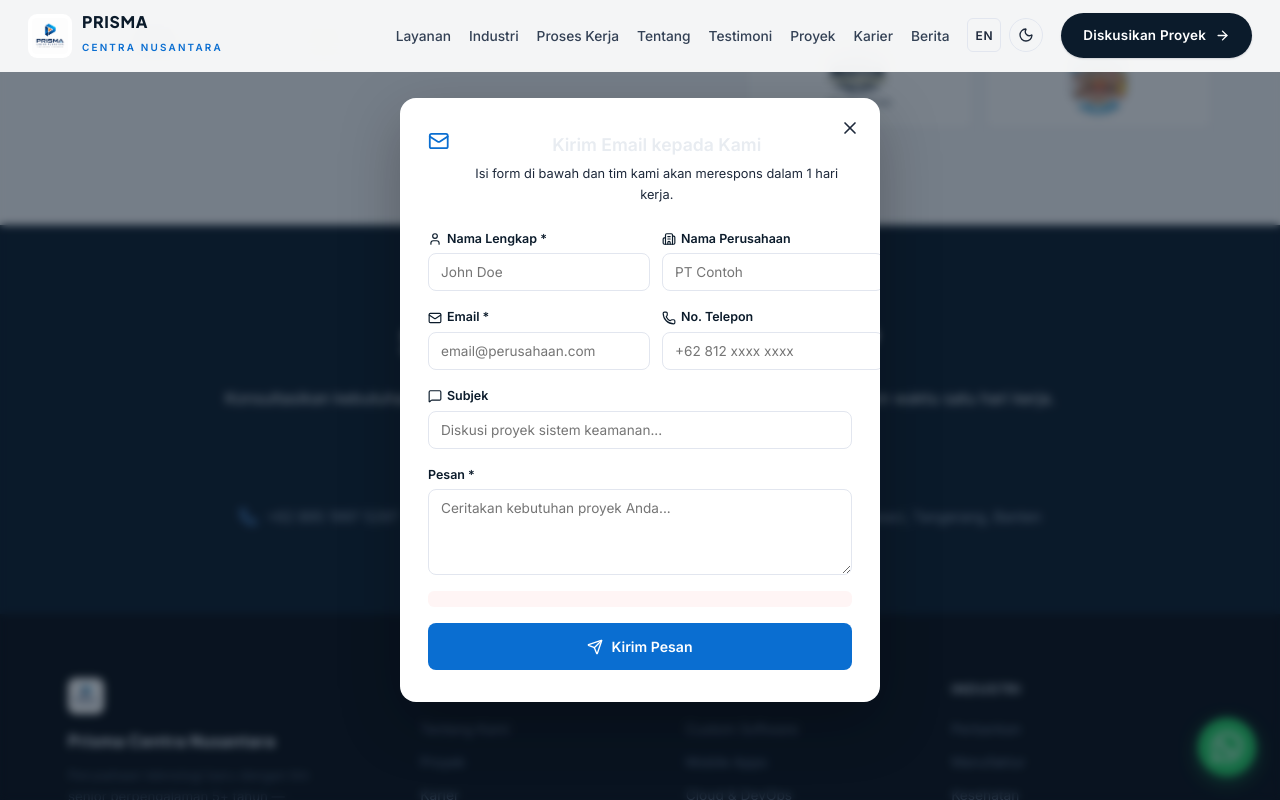
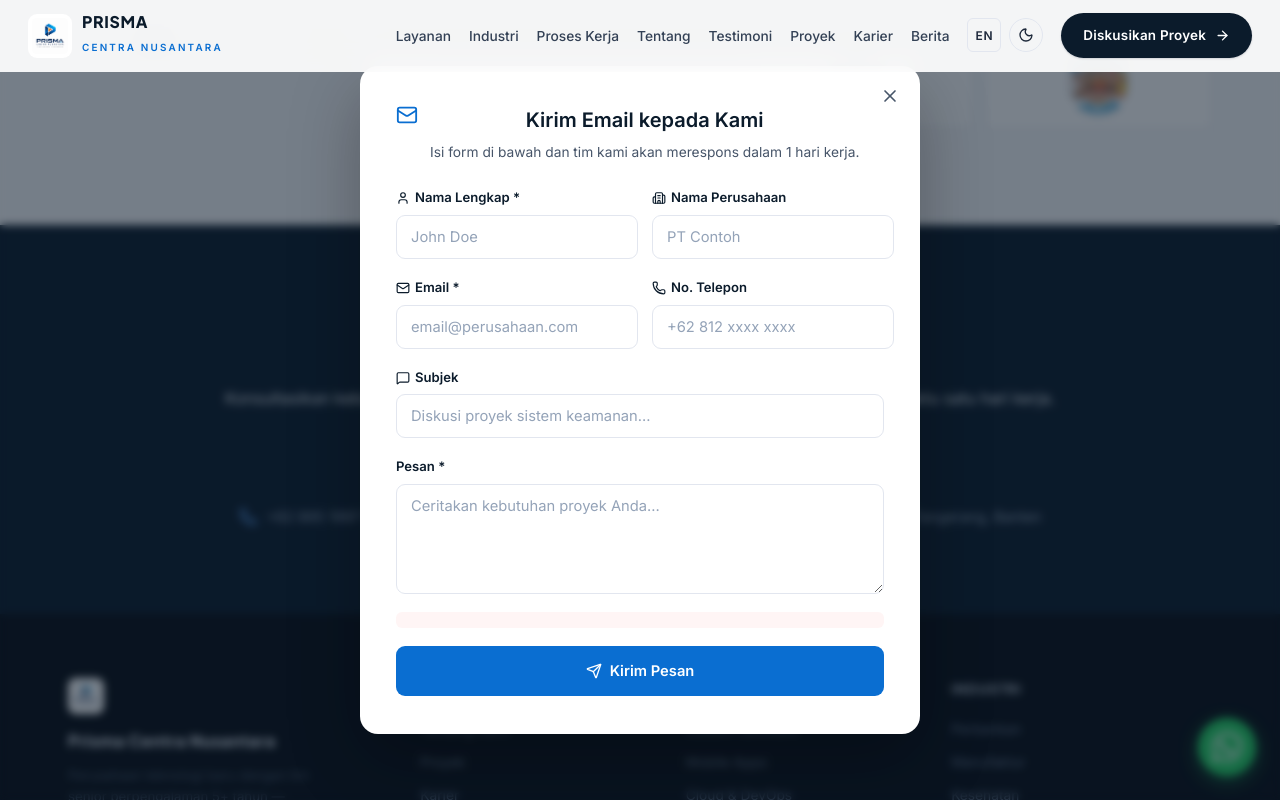
Before and after one commit to gerryajie/companyprisma, a React (Vite) app: page / in a window 1280 px wide. Both pictures are taken after a click on the button "Kirim Email kepada Kami". Shown: the part 5071-5871 px from the top of the page. Built offline with nearby package versions, Linux system fonts and the light colour scheme.

Commit message:
Fix modal light theme override and enlarge form

```diff
--- a/src/components/CareerApplyModal.jsx
+++ b/src/components/CareerApplyModal.jsx
@@ -97,8 +97,8 @@ export default function CareerApplyModal({ open, onClose, role, lang = 'id' }) {
             <div className="modal-header">
               <Mail size={22} style={{ color: 'var(--accent)' }} />
               <div>
-                <h3 id="career-modal-title" style={{ margin: 0, fontSize: '1.1rem' }}>{isEn ? 'Apply for' : 'Lamar posisi'} {role}</h3>
-                <p style={{ margin: '4px 0 0', fontSize: '.8rem', color: 'var(--ink-soft)' }}>{emailDisplay}</p>
+                <h3 id="career-modal-title" style={{ margin: 0, fontSize: '1.25rem' }}>{isEn ? 'Apply for' : 'Lamar posisi'} {role}</h3>
+                <p style={{ margin: '4px 0 0', fontSize: '.86rem', color: 'var(--ink-soft)' }}>{emailDisplay}</p>
               </div>
             </div>
             <form onSubmit={submit} className="modal-form">
--- a/src/components/EmailModal.jsx
+++ b/src/components/EmailModal.jsx
@@ -75,8 +75,8 @@ export default function EmailModal({ open, onClose }) {
             <div className="modal-header">
               <Mail size={22} style={{ color: 'var(--accent)' }} />
               <div>
-                <h3 id="email-modal-title" style={{ margin: 0, fontSize: '1.1rem' }}>{lang === 'id' ? 'Kirim Email kepada Kami' : 'Email Us'}</h3>
-                <p style={{ margin: '4px 0 0', fontSize: '.8rem', color: 'var(--ink-soft)' }}>
+                <h3 id="email-modal-title" style={{ margin: 0, fontSize: '1.25rem' }}>{lang === 'id' ? 'Kirim Email kepada Kami' : 'Email Us'}</h3>
+                <p style={{ margin: '4px 0 0', fontSize: '.86rem', color: 'var(--ink-soft)' }}>
                   {lang === 'id'
                     ? 'Isi form di bawah dan tim kami akan merespons dalam 1 hari kerja.'
                     : 'Fill out the form below and our team will respond within one business day.'}
--- a/src/site.css
+++ b/src/site.css
@@ -1281,6 +1281,9 @@ button { cursor: pointer; border: none; background: none; font: inherit; }
 }
 
 @media (max-width: 600px) {
+  .modal-overlay { padding: 12px; }
+  .modal-box { padding: 28px 20px; border-radius: 14px; max-height: 94vh; }
+  .form-row { grid-template-columns: 1fr; }
   .floating-wa { right: 16px; bottom: calc(16px + env(safe-area-inset-bottom, 0px)); width: 54px; height: 54px; }
   .careers-grid { grid-template-columns: 1fr; }
   .career-card { min-height: 0; }
@@ -1313,15 +1316,29 @@ button { cursor: pointer; border: none; background: none; font: inherit; }
   padding: 24px;
 }
 .modal-box {
+  /* Force light theme inside the dialog, even in dark mode */
+  --bg:        #F7F8FA;
+  --surface:   #FFFFFF;
+  --ink:       #0B1B2B;
+  --ink-soft:  #475569;
+  --text:      #334155;
+  --text-mid:  #64748B;
+  --text-faint:#94A3B8;
+  --accent:    #0A6ED1;
+  --accent-deep:#064799;
+  --line:      #E2E6EF;
+  --line-dark: #D9DDE5;
+  color-scheme: light;
   background: #fff;
-  border-radius: 16px;
+  color: var(--ink);
+  border-radius: 18px;
   width: 100%;
-  max-width: 480px;
+  max-width: 560px;
   max-height: 90vh;
   overflow-y: auto;
-  padding: 32px 28px;
+  padding: 38px 36px;
   position: relative;
-  box-shadow: 0 20px 60px rgba(0,0,0,.25);
+  box-shadow: 0 24px 70px rgba(0,0,0,.28);
 }
 .modal-close {
   position: absolute;
@@ -1343,34 +1360,37 @@ button { cursor: pointer; border: none; background: none; font: inherit; }
   margin-bottom: 24px;
 }
 
-.modal-form { display: flex; flex-direction: column; gap: 16px; }
-.form-row { display: grid; grid-template-columns: 1fr 1fr; gap: 12px; }
-.form-group { display: flex; flex-direction: column; gap: 4px; }
+.modal-form { display: flex; flex-direction: column; gap: 18px; }
+.form-row { display: grid; grid-template-columns: 1fr 1fr; gap: 14px; }
+.form-group { display: flex; flex-direction: column; gap: 6px; }
 .form-group label {
   display: flex;
   align-items: center;
   gap: 5px;
-  font-size: .78rem;
+  font-size: .82rem;
   font-weight: 600;
   color: var(--ink);
 }
 .form-group input,
 .form-group textarea {
-  padding: 10px 12px;
+  padding: 12px 14px;
   border: 1px solid var(--line);
-  border-radius: 8px;
-  font-size: .85rem;
+  border-radius: 9px;
+  font-size: .92rem;
   font-family: var(--font-b);
   color: var(--ink);
+  background: #fff;
   transition: border-color .2s, box-shadow .2s;
 }
+.form-group input::placeholder,
+.form-group textarea::placeholder { color: #94A3B8; }
 .form-group input:focus,
 .form-group textarea:focus {
   outline: none;
   border-color: var(--accent);
   box-shadow: 0 0 0 3px rgba(10,110,209,.12);
 }
-.form-group textarea { resize: vertical; min-height: 80px; }
+.form-group textarea { resize: vertical; min-height: 110px; }
 
 .form-error {
   font-size: .8rem;
@@ -1385,12 +1405,12 @@ button { cursor: pointer; border: none; background: none; font: inherit; }
   align-items: center;
   justify-content: center;
   gap: 8px;
-  padding: 12px 24px;
+  padding: 13px 26px;
   background: var(--accent);
   color: #fff;
   border: none;
-  border-radius: 8px;
-  font-size: .88rem;
+  border-radius: 9px;
+  font-size: .92rem;
   font-weight: 600;
   cursor: pointer;
   transition: background .2s, transform .2s;
```
